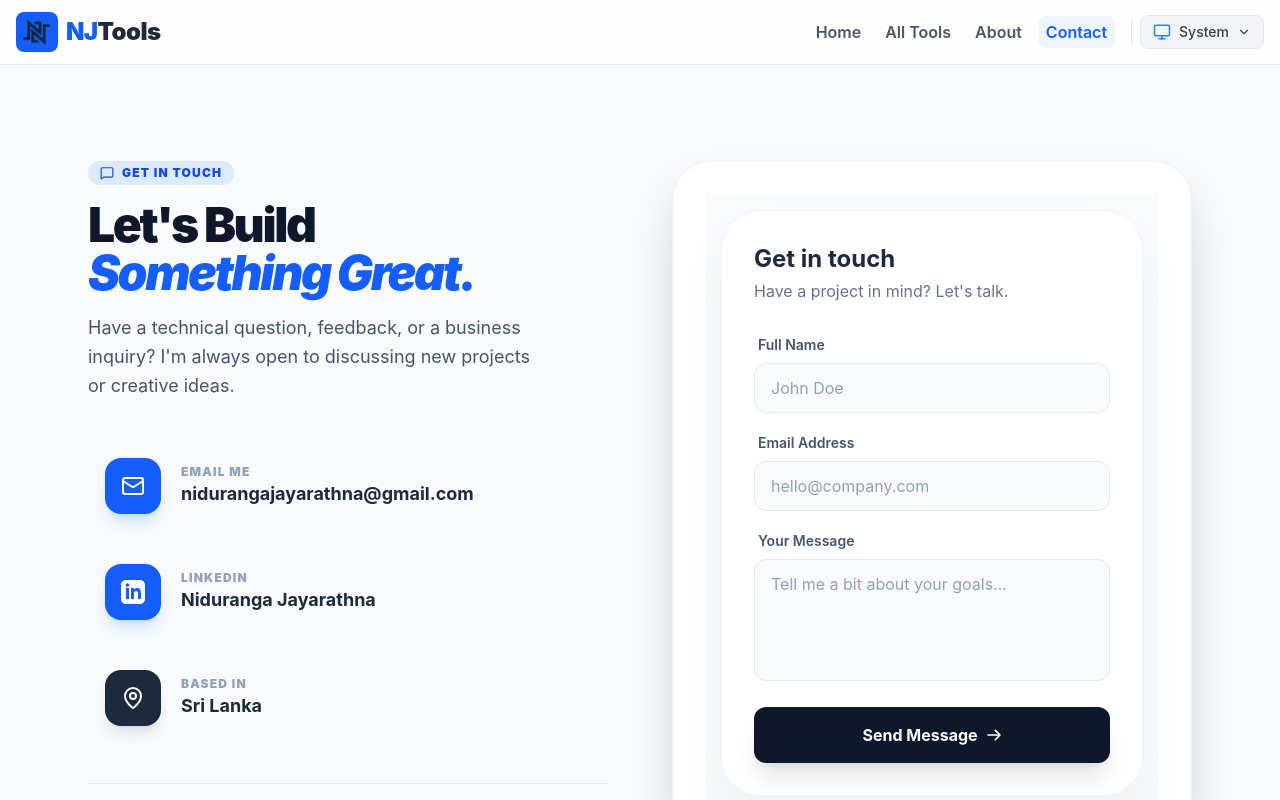
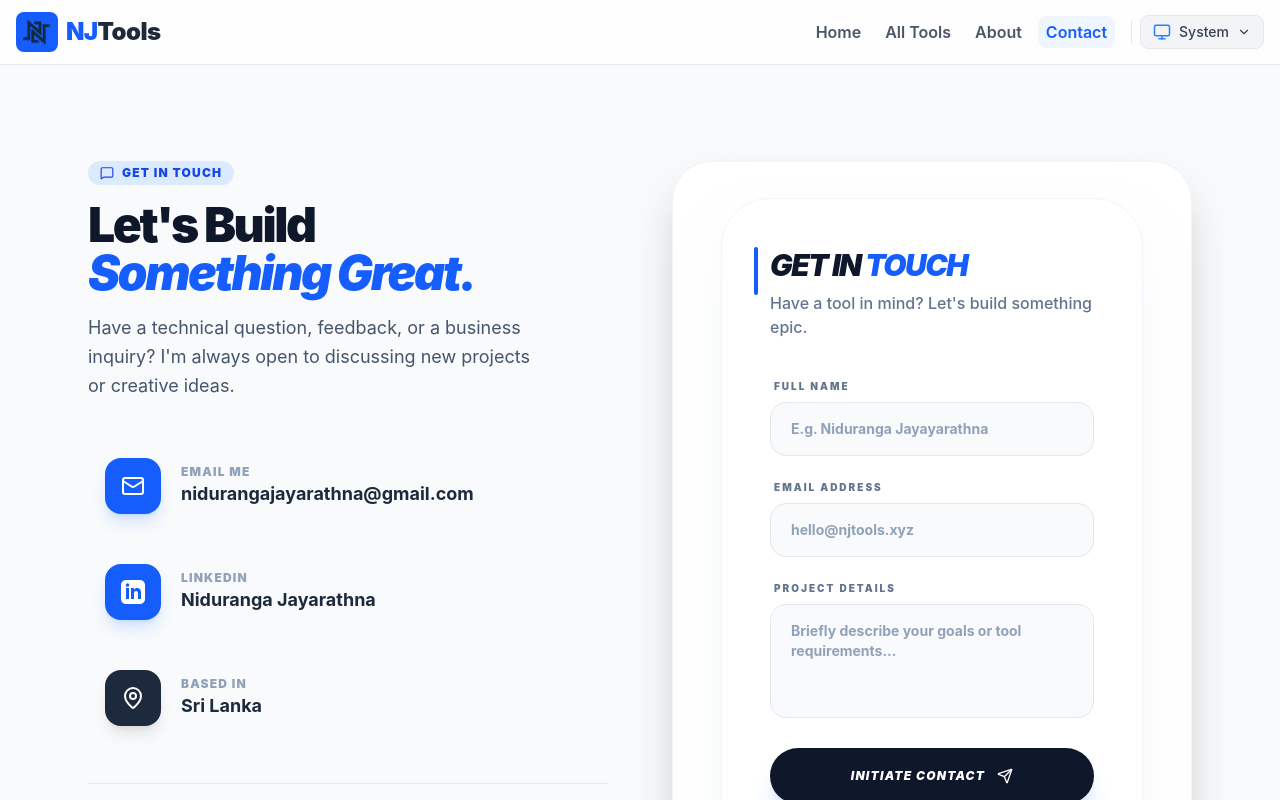
Before and after one commit to niduranga/njtools, a React (Vite) app: page /contact in a window 1280 px wide. Shown: the top 800 px of the page. Built offline with nearby package versions, Linux system fonts and the light colour scheme.

Commit message:
create support moods in contact form

```diff
--- a/src/components/ContactForm.tsx
+++ b/src/components/ContactForm.tsx
@@ -1,4 +1,5 @@
 import React, { useState, useRef } from 'react';
+import { Send, CheckCircle2, AlertCircle, Loader2 } from 'lucide-react';
 
 type FormStatus = "idle" | "sending" | "success" | "error";
 
@@ -30,8 +31,8 @@ export default function ContactForm() {
             } else {
                 throw new Error(data.message || "Submission failed");
             }
-            // eslint-disable-next-line @typescript-eslint/no-unused-vars
         } catch (error) {
+            console.log(error)
             setStatus("error");
             setStatusMessage("Something went wrong. Please try again later.");
             setTimeout(() => setStatus("idle"), 4000);
@@ -39,63 +40,51 @@ export default function ContactForm() {
     };
 
     const inputClasses = `
-        w-full bg-slate-50 border border-slate-200 px-4 py-3 rounded-xl
-        outline-none focus:ring-4 focus:ring-blue-500/10 focus:border-blue-500
-        transition-all duration-200 placeholder:text-slate-400 text-slate-700
+        w-full bg-slate-50 dark:bg-slate-900 border border-slate-200 dark:border-slate-800 px-5 py-4 rounded-2xl
+        outline-none focus:ring-4 focus:ring-blue-500/10 focus:border-blue-600
+        transition-all duration-300 placeholder:text-slate-400 dark:text-white font-bold text-sm
         disabled:opacity-50 disabled:cursor-not-allowed
     `;
 
+    const labelClasses = "block text-[10px] font-black uppercase tracking-[0.2em] text-slate-500 dark:text-slate-400 mb-2 ml-1 group-focus-within:text-blue-600 transition-colors";
+
     return (
-        <div className="w-full flex flex-col justify-center items-center bg-slate-50 p-4">
-            <div className="w-full max-w-md mx-auto">
-                <div className="bg-white p-8 rounded-[2.5rem] border border-slate-100 shadow-2xl shadow-slate-200/60">
-                    <header className="mb-8">
-                        <h3 className="text-2xl font-bold text-slate-800">Get in touch</h3>
-                        <p className="text-slate-500 mt-1">Have a project in mind? Let's talk.</p>
+        <div className="w-full flex flex-col justify-center items-center py-1">
+            <div className="w-full max-w-xl mx-auto px-4">
+                <div className="bg-white dark:bg-slate-950 p-8 md:p-12 rounded-[3rem] border border-slate-100 dark:border-slate-800 shadow-2xl shadow-slate-200/50 dark:shadow-none relative overflow-hidden">
+
+                    {/* Header */}
+                    <header className="mb-10 relative">
+                        <div className="absolute -left-4 top-0 w-1 h-12 bg-blue-600 rounded-full" />
+                        <h3 className="text-3xl font-black text-slate-900 dark:text-white italic tracking-tighter uppercase">
+                            Get in <span className="text-blue-600">touch</span>
+                        </h3>
+                        <p className="text-slate-500 dark:text-slate-400 mt-2 font-medium">Have a tool in mind? Let's build something epic.</p>
                     </header>
 
-                    <form ref={formRef} onSubmit={onSubmit} className="space-y-5">
+                    <form ref={formRef} onSubmit={onSubmit} className="space-y-6">
                         <div className="group">
-                            <label htmlFor="name" className="block text-sm font-semibold text-slate-600 mb-2 ml-1 group-focus-within:text-blue-600 transition-colors">
-                                Full Name
-                            </label>
+                            <label htmlFor="name" className={labelClasses}>Full Name</label>
                             <input
-                                id="name"
-                                type="text"
-                                name="name"
-                                placeholder="John Doe"
-                                required
-                                disabled={status === "sending"}
-                                className={inputClasses}
+                                id="name" type="text" name="name" placeholder="E.g. Niduranga Jayayarathna"
+                                required disabled={status === "sending"} className={inputClasses}
                             />
                         </div>
 
                         <div className="group">
-                            <label htmlFor="email" className="block text-sm font-semibold text-slate-600 mb-2 ml-1 group-focus-within:text-blue-600 transition-colors">
-                                Email Address
-                            </label>
+                            <label htmlFor="email" className={labelClasses}>Email Address</label>
                             <input
-                                id="email"
-                                type="email"
-                                name="email"
-                                placeholder="hello@company.com"
-                                required
-                                disabled={status === "sending"}
-                                className={inputClasses}
+                                id="email" type="email" name="email" placeholder="hello@njtools.xyz"
+                                required disabled={status === "sending"} className={inputClasses}
                             />
                         </div>
 
                         <div className="group">
-                            <label htmlFor="message" className="block text-sm font-semibold text-slate-600 mb-2 ml-1 group-focus-within:text-blue-600 transition-colors">
-                                Your Message
-                            </label>
+                            <label htmlFor="message" className={labelClasses}>Project Details</label>
                             <textarea
-                                id="message"
-                                name="message"
-                                rows={4}
-                                placeholder="Tell me a bit about your goals..."
-                                required
-                                disabled={status === "sending"}
+                                id="message" name="message" rows={4}
+                                placeholder="Briefly describe your goals or tool requirements..."
+                                required disabled={status === "sending"}
                                 className={`${inputClasses} resize-none`}
                             ></textarea>
                         </div>
@@ -103,33 +92,29 @@ export default function ContactForm() {
                         <button
                             type="submit"
                             disabled={status === "sending"}
-                            className="group relative w-full bg-slate-900 hover:bg-blue-600 disabled:bg-slate-300 text-white font-bold py-4 rounded-xl transition-all duration-300 active:scale-[0.97] overflow-hidden shadow-xl shadow-slate-900/10"
+                            className="group relative w-full bg-slate-900 dark:bg-blue-600 hover:bg-blue-600 dark:hover:bg-blue-500 disabled:bg-slate-300 text-white font-black py-5 rounded-[2rem] transition-all duration-300 active:scale-[0.98] overflow-hidden shadow-xl shadow-blue-500/20 uppercase tracking-widest text-xs italic"
                         >
-                            <span className={`flex items-center justify-center gap-2 transition-transform duration-300 ${status === "sending" ? "-translate-y-12" : "translate-y-0"}`}>
-                                Send Message
-                                <svg className="w-4 h-4 group-hover:translate-x-1 transition-transform" fill="none" stroke="currentColor" viewBox="0 0 24 24">
-                                    <path strokeLinecap="round" strokeLinejoin="round" strokeWidth="2.5" d="M14 5l7 7m0 0l-7 7m7-7H3" />
-                                </svg>
+                            <span className={`flex items-center justify-center gap-3 transition-all duration-500 ${status === "sending" ? "opacity-0 translate-y-10" : "opacity-100 translate-y-0"}`}>
+                                Initiate Contact
+                                <Send size={16} className="group-hover:translate-x-1 group-hover:-translate-y-1 transition-transform" />
                             </span>
 
                             {status === "sending" && (
-                                <div className="absolute inset-0 flex items-center justify-center bg-blue-600">
-                                    <svg className="animate-spin h-6 w-6 text-white" fill="none" viewBox="0 0 24 24">
-                                        <circle className="opacity-25" cx="12" cy="12" r="10" stroke="currentColor" strokeWidth="4"></circle>
-                                        <path className="opacity-75" fill="currentColor" d="M4 12a8 8 0 018-8V0C5.373 0 0 5.373 0 12h4zm2 5.291A7.962 7.962 0 014 12H0c0 3.042 1.135 5.824 3 7.938l3-2.647z"></path>
-                                    </svg>
+                                <div className="absolute inset-0 flex items-center justify-center">
+                                    <Loader2 className="animate-spin h-6 w-6 text-white" />
                                 </div>
                             )}
                         </button>
 
+                        {/* Status Messages */}
                         {status !== "idle" && status !== "sending" && (
                             <div
-                                role="alert"
-                                className={`p-4 rounded-xl text-sm font-medium text-center animate-in fade-in slide-in-from-top-2 duration-300 ${
+                                className={`flex items-center gap-3 p-5 rounded-2xl text-sm font-bold border animate-in fade-in zoom-in duration-300 ${
                                     status === "success"
-                                        ? "bg-emerald-50 text-emerald-700 border border-emerald-100"
-                                        : "bg-rose-50 text-rose-700 border border-rose-100"
+                                        ? "bg-emerald-50 dark:bg-emerald-900/10 text-emerald-700 dark:text-emerald-400 border-emerald-100 dark:border-emerald-900/30"
+                                        : "bg-rose-50 dark:bg-rose-900/10 text-rose-700 dark:text-rose-400 border-rose-100 dark:border-rose-900/30"
                                 }`}>
+                                {status === "success" ? <CheckCircle2 size={18} /> : <AlertCircle size={18} />}
                                 {statusMessage}
                             </div>
                         )}
```
